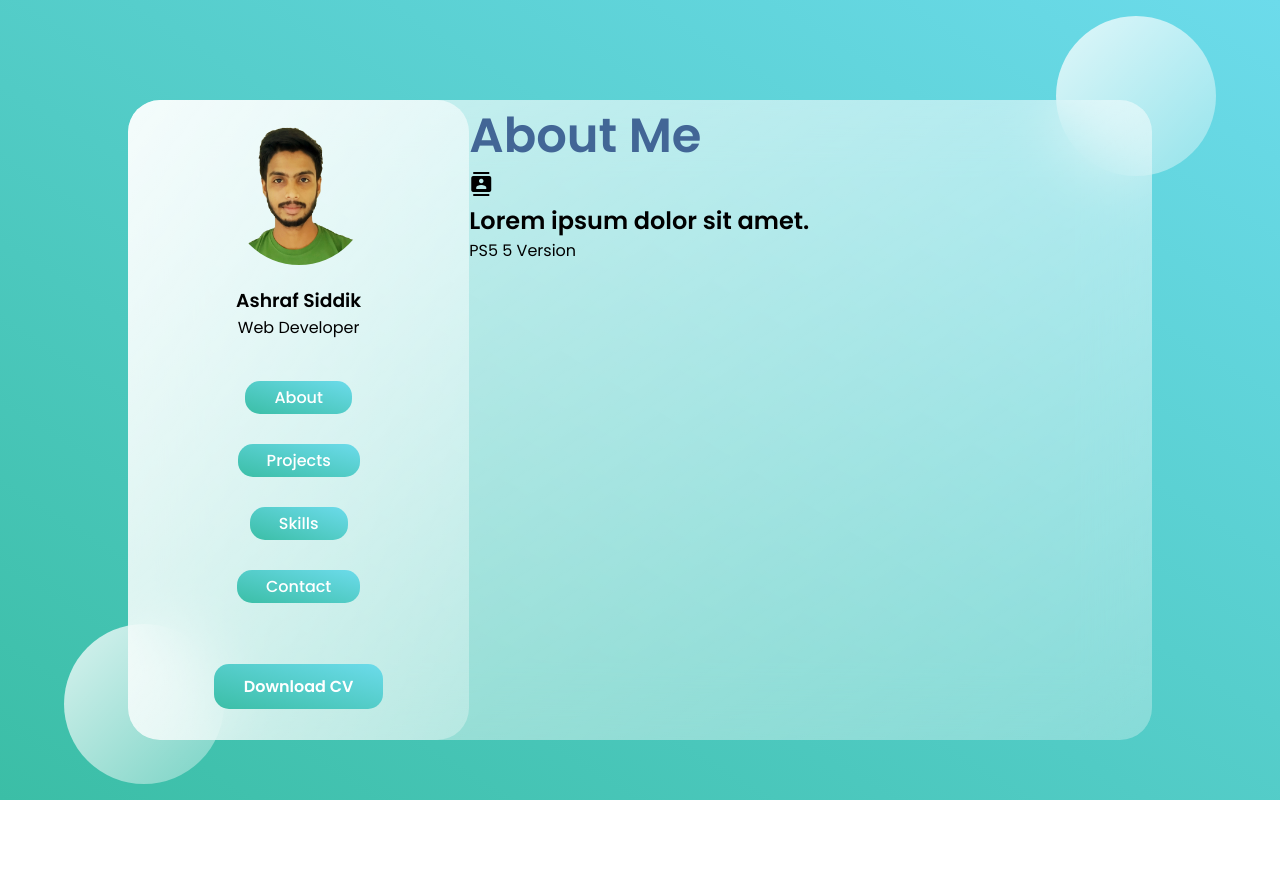
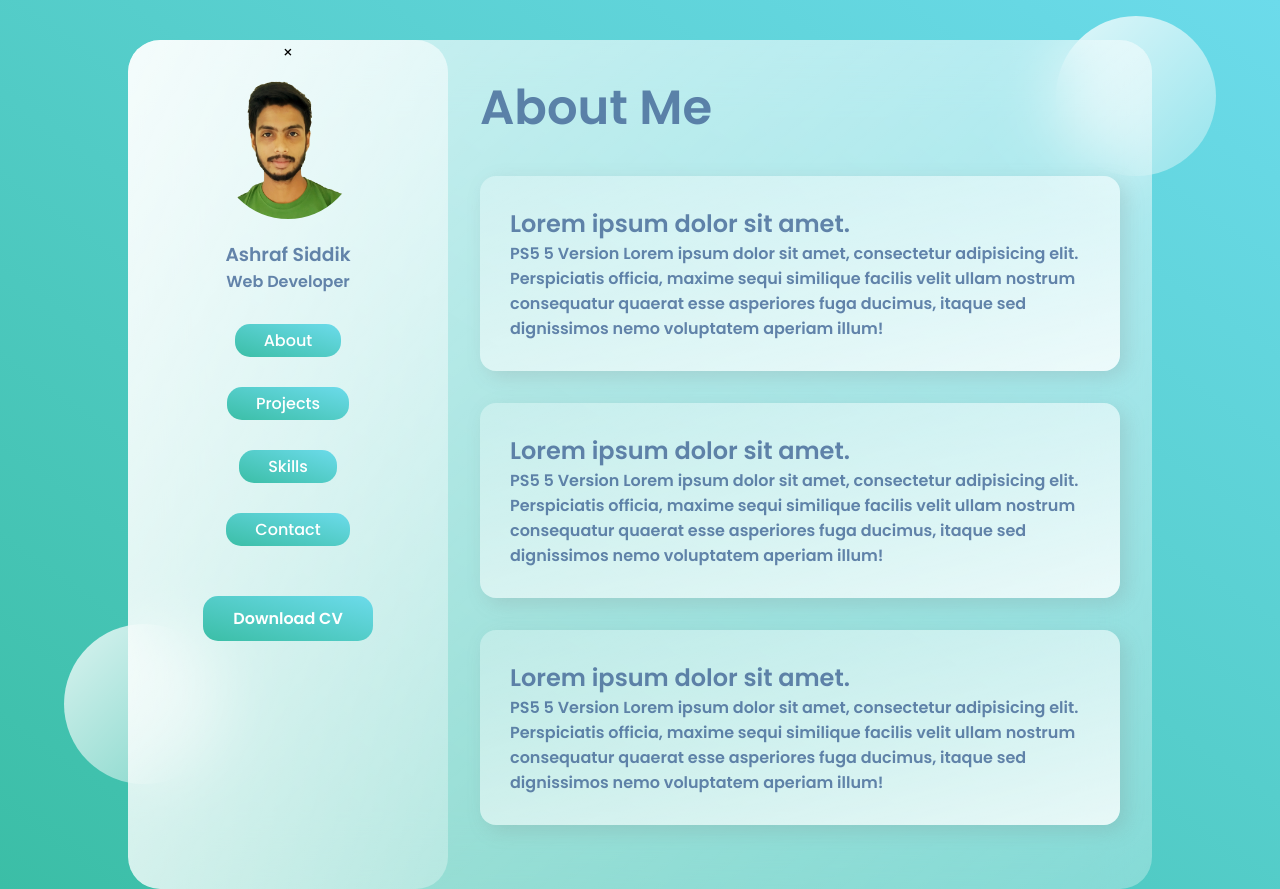
Before and after one commit to coderasraf/portfolio-v2, a plain HTML site: page index.html in a window 1280 px wide. Before the commit the page ends 800 px from the top, so only its background shows below. Drawn offline with Linux system fonts and the light colour scheme.

Commit message:
Initial git commit

```diff
--- a/index.html
+++ b/index.html
@@ -13,6 +13,7 @@
     <main>
         <section class="glass">
             <div class="dashboard">
+                <span class="toggleBtn">&times;</span>
                 <div class="user">
                     <img src="./images/avatar.png" alt="">
                     <h3>Ashraf Siddik</h3>
@@ -40,11 +41,24 @@
                 <div class="status">
                     <h1>About Me</h1>
                 </div>
-                <div class="cards">
-                    <span class="material-icons">contacts</span>
+                <div class="card">
                     <div class="card-info">
                         <h2>Lorem ipsum dolor sit amet.</h2>
-                        <p>PS5 5 Version</p>
+                        <p>PS5 5 Version Lorem ipsum dolor sit amet, consectetur adipisicing elit. Perspiciatis officia, maxime sequi similique facilis velit ullam nostrum consequatur quaerat esse asperiores fuga ducimus, itaque sed dignissimos nemo voluptatem aperiam illum!</p>
+                    </div>
+                </div>
+
+                <div class="card">
+                    <div class="card-info">
+                        <h2>Lorem ipsum dolor sit amet.</h2>
+                        <p>PS5 5 Version Lorem ipsum dolor sit amet, consectetur adipisicing elit. Perspiciatis officia, maxime sequi similique facilis velit ullam nostrum consequatur quaerat esse asperiores fuga ducimus, itaque sed dignissimos nemo voluptatem aperiam illum!</p>
+                    </div>
+                </div>
+
+                <div class="card">
+                    <div class="card-info">
+                        <h2>Lorem ipsum dolor sit amet.</h2>
+                        <p>PS5 5 Version Lorem ipsum dolor sit amet, consectetur adipisicing elit. Perspiciatis officia, maxime sequi similique facilis velit ullam nostrum consequatur quaerat esse asperiores fuga ducimus, itaque sed dignissimos nemo voluptatem aperiam illum!</p>
                     </div>
                 </div>
             </div>
--- a/style.css
+++ b/style.css
@@ -30,6 +30,17 @@ h1{
     color: #426696;
     font-weight: 600;
     font-size:3rem;
+    opacity: .8;
+}
+h2, p{
+    color:#426696;
+    font-weight:600;
+    opacity:.8;
+}
+h3{
+    color: #426696;
+    font-weight: 600;
+    opacity: .8;
 }
 main{
     min-height: 100vh;
@@ -84,7 +95,6 @@ main{
     display:flex;
     flex-direction:column;
     align-items: center;
-    justify-content: space-evenly;
     text-align:center;
     background: linear-gradient(
          to right bottom,
@@ -130,10 +140,43 @@ main{
     padding: 4px 35px;
 }
 
+/* Games */
+.status{
+    margin-bottom:1.5rem;
+}
+.games{
+    margin: 2rem;
+}
+.card{
+    display:flex;
+    background: linear-gradient(
+         to left top,
+         rgba(255, 255, 255,0.8),
+         rgba(255,255,255,0.3)
+         );
+    border-radius:1rem;
+    padding: 30px 30px;
+    margin: 2rem 0;
+    box-shadow: 6px 6px 20px rgba(122,122,122,0.2);
+}
+
+
 /* Responsive code */
 
-@media(max-width:744px){
+@media(max-width:768px){
     .glass{
         display:block;
     }
+    .dashboard{
+        transition: .3s ease-in-out;
+    }
+    .links {
+        max-height: 0;
+        transition: .3s ease-in-out;
+        overflow: hidden;
+    }
+    .links.show{
+        max-height: 100%;
+        overflow: inherit;
+    }
 }
```
